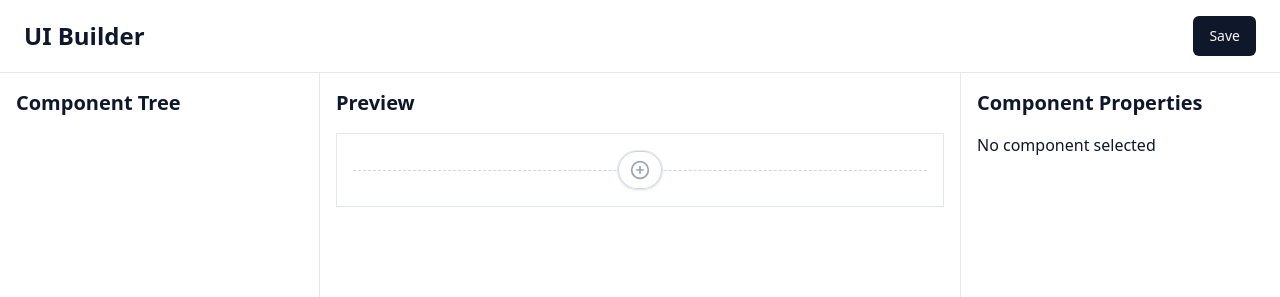
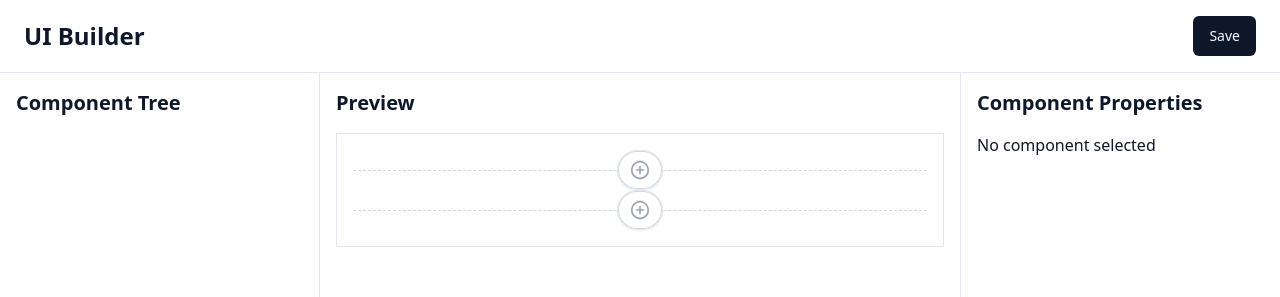
Before and after one commit to olliethedev/ui-builder, a Next.js app: page / in a window 1280 px wide. Shown: the top 297 px of the page. Built offline with nearby package versions, Linux system fonts and the light colour scheme.

Commit message:
feat: preview panel inline menu

```diff
--- a/components/ui/ui-builder/preview-panel.tsx
+++ b/components/ui/ui-builder/preview-panel.tsx
@@ -3,8 +3,11 @@ import React, {
   ReactNode,
   Component as ReactComponent,
   Suspense,
+  useState,
+  useEffect,
+  useRef,
 } from "react";
-import { PlusCircle } from "lucide-react";
+import { PlusCircle, ChevronRight, Plus, Trash, Copy } from "lucide-react";
 import { Button } from "@/components/ui/button";
 import {
   Popover,
@@ -26,26 +29,91 @@ import {
   Layer,
   useComponentStore,
 } from "@/components/ui/ui-builder/store/component-store";
+import { cn } from "@/lib/utils";
 
 interface PreviewPanelProps {
   className?: string;
 }
 
 const PreviewPanel: React.FC<PreviewPanelProps> = ({ className }) => {
-  const { layers, selectLayer, addComponentLayer, selectedLayer } = useComponentStore();
+  const {
+    layers,
+    selectLayer,
+    addComponentLayer,
+    selectedLayer,
+    duplicateLayer,
+    removeLayer,
+  } = useComponentStore();
+  const [menuPosition, setMenuPosition] = useState<{
+    x: number;
+    y: number;
+    width: number;
+    height: number;
+  } | null>(null);
+  const [isMenuOpen, setIsMenuOpen] = useState(false);
+  const containerRef = useRef<HTMLDivElement>(null);
 
-
-  const onAddElement = (componentName: keyof typeof componentRegistry) => {
-    addComponentLayer(componentName);
+  const onAddElement = (
+    componentName: keyof typeof componentRegistry,
+    parentId?: string,
+    parentPosition?: number
+  ) => {
+    addComponentLayer(componentName, parentId, parentPosition);
   };
 
-  const onSelectElement = (layerId: string) => {
+  const onSelectElement = (layerId: string, event: React.MouseEvent) => {
     selectLayer(layerId);
+    const rect = (event.currentTarget as HTMLElement).getBoundingClientRect();
+    setMenuPosition({
+      x: rect.left,
+      y: rect.top,
+      width: rect.width,
+      height: rect.height,
+    });
+    setIsMenuOpen(true);
   };
+
+  const handleDeleteLayer = () => {
+    if (selectedLayer) {
+      removeLayer(selectedLayer.id);
+    }
+  };
+
+  const handleDuplicateLayer = () => {
+    if (selectedLayer) {
+      duplicateLayer(selectedLayer.id);
+    }
+  };
+
+  // Update menu position when selectedLayer changes
+  useEffect(() => {
+    if (selectedLayer && containerRef.current) {
+      const element = containerRef.current.querySelector<HTMLElement>(
+        `[data-layer-id="${selectedLayer.id}"]`
+      );
+      if (element) {
+        const rect = element.getBoundingClientRect();
+        const containerRect = containerRef.current.getBoundingClientRect();
+        setMenuPosition({
+          x: rect.left - containerRect.left,
+          y: rect.top - containerRect.top,
+          width: rect.width,
+          height: rect.height,
+        });
+        setIsMenuOpen(true);
+      }
+    } else {
+      setIsMenuOpen(false);
+    }
+  }, [selectedLayer]);
 
   const renderLayer = (layer: Layer) => {
     if (isTextLayer(layer)) {
-      return <span key={layer.id}>{layer.text}</span>;
+      return (
+        <span key={layer.id} data-layer-id={layer.id}>
+          {layer.text}
+        </span>
+      );
     }
 
     const { component: Component } =
@@ -63,16 +131,20 @@ const PreviewPanel: React.FC<PreviewPanelProps> = ({ className }) => {
       <ErrorBoundary key={layer.id}>
         <Suspense key={layer.id} fallback={<div>Loading...</div>}>
           <Component
-            {...childProps as any}
-            className={`${isSelected ? 'ring-2 ring-blue-500 ring-offset-0' : ''} ${
-              childProps.className || ""
-            }`}
+            {...(childProps as any)}
+            className={`${
+              isSelected ? "ring-2 ring-blue-500 ring-offset-0" : ""
+            } ${childProps.className || ""}`}
+            data-layer-id={layer.id} // Added data attribute for easy selection
             onClick={(e: React.MouseEvent) => {
               e.stopPropagation();
-              onSelectElement(layer.id);
+              onSelectElement(layer.id, e);
             }}
             onMouseDown={(e: React.MouseEvent) => {
-              if (e.target instanceof HTMLInputElement || e.target instanceof HTMLTextAreaElement) {
+              if (
+                e.target instanceof HTMLInputElement ||
+                e.target instanceof HTMLTextAreaElement
+              ) {
                 e.preventDefault();
               }
             }}
@@ -88,16 +160,42 @@ const PreviewPanel: React.FC<PreviewPanelProps> = ({ className }) => {
     <div className={className}>
       <h2 className="text-xl font-semibold mb-4">Preview</h2>
 
-      <div className="border p-4">
-        {layers.map(renderLayer)}
+      <div className="border p-4 relative" ref={containerRef}>
         <DividerControl
-          onComponentSelect={onAddElement}
+          handleAddComponent={(elem) => onAddElement(elem, undefined, 0)}
           availableComponents={
             Object.keys(componentRegistry) as Array<
               keyof typeof componentRegistry
             >
           }
         />
+        <div className="flex flex-col w-min max-w-full">
+          {layers.map(renderLayer)}
+        </div>
+        <DividerControl
+          handleAddComponent={(elem) => onAddElement(elem)}
+          availableComponents={
+            Object.keys(componentRegistry) as Array<
+              keyof typeof componentRegistry
+            >
+          }
+        />
+        {isMenuOpen && menuPosition && selectedLayer && (
+          <LayerMenu
+            x={menuPosition.x}
+            y={menuPosition.y}
+            width={menuPosition.width}
+            height={menuPosition.height}
+            handleAddComponent={(elem) => onAddElement(elem, selectedLayer.id)}
+            handleDuplicateComponent={handleDuplicateLayer}
+            handleDeleteComponent={handleDeleteLayer}
+            availableComponents={
+              Object.keys(componentRegistry) as Array<
+                keyof typeof componentRegistry
+              >
+            }
+          />
+        )}
       </div>
     </div>
   );
@@ -105,32 +203,88 @@ const PreviewPanel: React.FC<PreviewPanelProps> = ({ className }) => {
 
 export default PreviewPanel;
 
+// Menu component that appears at the top-left corner of a selected layer
+interface MenuProps {
+  x: number;
+  y: number;
+  width: number;
+  height: number;
+  handleAddComponent: (componentName: keyof typeof componentRegistry) => void;
+  handleDuplicateComponent: () => void;
+  handleDeleteComponent: () => void;
+  availableComponents: Array<keyof typeof componentRegistry>;
+}
+
+const LayerMenu: React.FC<MenuProps> = ({
+  x,
+  y,
+  width,
+  height,
+  handleAddComponent,
+  handleDuplicateComponent,
+  handleDeleteComponent,
+  availableComponents,
+}) => {
+  return (
+    <div
+      className="absolute"
+      style={{
+        top: y + height,
+        left: x - 3,
+        zIndex: 1000,
+      }}
+    >
+      <Button
+        variant="outline"
+        size="sm"
+        className="h-5 group flex items-center rounded-bl-full rounded-r-full bg-white p-0 text-sm font-semibold text-gray-900 shadow-sm ring-1 ring-inset ring-gray-300 hover:bg-gray-50 hover:h-10 transition-all duration-200 ease-in-out overflow-hidden"
+      >
+        <ChevronRight className="h-5 w-5 text-gray-400 group-hover:size-8 transition-all duration-200 ease-in-out group-hover:opacity-30" />
+        <span className="sr-only">Add component</span>
+        <div className="overflow-hidden max-w-0 group-hover:max-w-xs transition-all duration-200 ease-in-out">
+          <AddComponentsPopover
+            className="flex-shrink w-min inline-flex"
+            handleAddComponent={handleAddComponent}
+            availableComponents={availableComponents}
+          >
+            <Button size="sm" variant="ghost">
+              <span className="sr-only">Duplicate</span>
+              <Plus className="h-5 w-5 text-gray-400" />
+            </Button>
+          </AddComponentsPopover>
+          <Button size="sm" variant="ghost" onClick={handleDuplicateComponent}>
+            <span className="sr-only">Duplicate</span>
+            <Copy className="h-5 w-5 text-gray-400" />
+          </Button>
+          <Button size="sm" variant="ghost" onClick={handleDeleteComponent}>
+            <span className="sr-only">Delete</span>
+            <Trash className="h-5 w-5 text-gray-400" />
+          </Button>
+        </div>
+      </Button>
+    </div>
+  );
+};
+
 type DividerControlProps = {
-  onComponentSelect: (componentId: keyof typeof componentRegistry) => void;
+  className?: string;
+  handleAddComponent: (componentId: keyof typeof componentRegistry) => void;
   availableComponents: Array<keyof typeof componentRegistry>;
 };
 
 function DividerControl({
-  onComponentSelect,
+  handleAddComponent,
   availableComponents = [],
 }: DividerControlProps) {
-  const [open, setOpen] = React.useState(false);
-
-  const handleComponentSelect = (
-    componentId: keyof typeof componentRegistry
-  ) => {
-    onComponentSelect(componentId);
-    setOpen(false);
-  };
-
   return (
     <div className="relative py-0">
       <div className="absolute inset-0 flex items-center" aria-hidden="true">
         <div className="w-full border-t border-gray-300 border-dashed" />
       </div>
-      <div className="relative flex justify-center">
-        <Popover open={open} onOpenChange={setOpen}>
-          <PopoverTrigger asChild>
+      <AddComponentsPopover
+        handleAddComponent={handleAddComponent}
+        availableComponents={availableComponents}
+      >
         <Button
           variant="outline"
           className="group flex items-center rounded-full bg-white px-3 py-1.5 text-sm font-semibold text-gray-900 shadow-sm ring-1 ring-inset ring-gray-300 hover:bg-gray-50 transition-all duration-200 ease-in-out"
@@ -141,7 +295,29 @@ function DividerControl({
             Add component
           </span>
         </Button>
-          </PopoverTrigger>
+      </AddComponentsPopover>
+    </div>
+  );
+}
+
+function AddComponentsPopover({
+  className,
+  handleAddComponent,
+  availableComponents = [],
+  children,
+}: DividerControlProps & { children: ReactNode }) {
+  const [open, setOpen] = React.useState(false);
+
+  const handleComponentSelect = (
+    componentId: keyof typeof componentRegistry
+  ) => {
+    handleAddComponent(componentId);
+    setOpen(false);
+  };
+  return (
+    <div className={cn("relative flex justify-center", className)}>
+      <Popover open={open} onOpenChange={setOpen}>
+        <PopoverTrigger asChild>{children}</PopoverTrigger>
         <PopoverContent className="w-[300px] p-0" align="center">
           <Command>
             <CommandInput placeholder="Search components..." />
@@ -161,7 +337,6 @@ function DividerControl({
           </Command>
         </PopoverContent>
       </Popover>
-      </div>
     </div>
   );
 }
--- a/components/ui/ui-builder/store/component-store.ts
+++ b/components/ui/ui-builder/store/component-store.ts
@@ -88,9 +88,9 @@ export type ComponentLayer = Exclude<Layer, { type: '_text_'; text: string }>;
 interface ComponentStore {
   components: CustomComponentType[];
   layers: Layer[];
-  addComponentLayer: (layerType: keyof typeof componentRegistry, parentId?: string) => void;
-  addTextLayer: (text: string, parentId?: string) => void;
-  duplicateLayer: (layerId: string) => void;
+  addComponentLayer: (layerType: keyof typeof componentRegistry, parentId?: string, parentPosition?: number) => void;
+  addTextLayer: (text: string, parentId?: string, parentPosition?: number) => void;
+  duplicateLayer: (layerId: string, parentId?: string) => void;
   removeLayer: (layerId: string) => void;
   updateLayerProps: (layerId: string, newProps: Record<string, any>) => void;
   selectLayer: (layerId: string) => void;
@@ -105,7 +105,7 @@ export const useComponentStore = create<ComponentStore>((set: any) => ({
   })),
   layers: [],
   selectedLayer: null,
-  addComponentLayer: (layerType: keyof typeof componentRegistry, parentId?: string) => set((state: ComponentStore) => {
+  addComponentLayer: (layerType: keyof typeof componentRegistry, parentId?: string, parentPosition?: number) => set((state: ComponentStore) => {
     const defaultProps = getDefaultProps(componentRegistry[layerType].schema);
     console.log({defaultProps});
     const initialProps = Object.entries(defaultProps).reduce((acc, [key, propDef]) => {
@@ -121,17 +121,17 @@ export const useComponentStore = create<ComponentStore>((set: any) => ({
       children: []
     };
 
-    return addLayerToState(state, newLayer, parentId);
+    return addLayerToState(state, newLayer, parentId, parentPosition);
   }),
 
-  addTextLayer: (text: string, parentId?: string) => set((state: ComponentStore) => {
+  addTextLayer: (text: string, parentId?: string, parentPosition?: number) => set((state: ComponentStore) => {
     const newLayer: Layer = {
       id: createId(),
       type: '_text_',
       text
     };
 
-    return addLayerToState(state, newLayer, parentId);
+    return addLayerToState(state, newLayer, parentId, parentPosition);
   }),
   duplicateLayer: (layerId: string) => set((state: ComponentStore) => {
     const layerToDuplicate = findLayerRecursive(state.layers, layerId);
@@ -214,30 +214,60 @@ function isTextLayer(layer: Layer): layer is Layer & { type: '_text_'; text: str
   return layer.type === '_text_';
 }
 
-const addLayerToState = (state: ComponentStore, newLayer: Layer, parentId?: string) => {
+const addLayerToState = (
+  state: ComponentStore,
+  newLayer: Layer,
+  parentId?: string,
+  parentPosition?: number
+): ComponentStore => {
   const addLayerRecursive = (layers: Layer[]): Layer[] => {
     return layers.map(layer => {
-      if (layer.id === parentId) {
-        if (!isTextLayer(layer)) {
-          return { ...layer, children: [...(layer.children || []), newLayer] };
+      if (layer.id === parentId && !isTextLayer(layer)) {
+        const updatedChildren = layer.children ? [...layer.children] : [];
+
+        if (parentPosition !== undefined) {
+          // Insert the new layer at the specified position
+          updatedChildren.splice(parentPosition, 0, newLayer);
+        } else {
+          // Append the new layer to the children
+          updatedChildren.push(newLayer);
         }
-        return layer; // Text layers can't have children
+
+        return { ...layer, children: updatedChildren };
       }
+
       if (!isTextLayer(layer) && layer.children) {
-        return { ...layer, children: addLayerRecursive(layer.children) };
+        return {
+          ...layer,
+          children: addLayerRecursive(layer.children)
+        };
       }
+
       return layer;
     });
   };
 
-  const updatedLayers = parentId ? addLayerRecursive(state.layers) : [...state.layers, newLayer];
+  let updatedLayers = [...state.layers];
 
-  // Only update selectedLayer if the new layer is not a text layer
-  const updatedSelectedLayer = !isTextLayer(newLayer) ? newLayer : state.selectedLayer;
+  if (parentId) {
+    updatedLayers = addLayerRecursive(state.layers);
+  } else if (parentPosition !== undefined) {
+    // Respect the parentPosition when adding to root layers
+    updatedLayers.splice(parentPosition, 0, newLayer);
+  } else {
+    // Append to the root layers if no position is specified
+    updatedLayers.push(newLayer);
+  }
+
+  // Update selectedLayer only if the new layer is not a text layer
+  const updatedSelectedLayer = !isTextLayer(newLayer)
+    ? newLayer
+    : state.selectedLayer;
 
   return {
+    ...state,
     layers: updatedLayers,
-    selectedLayer: updatedSelectedLayer
+    selectedLayer: updatedSelectedLayer,
   };
 };
 
```
Lines whose indentation alone changed are shown as unchanged.
